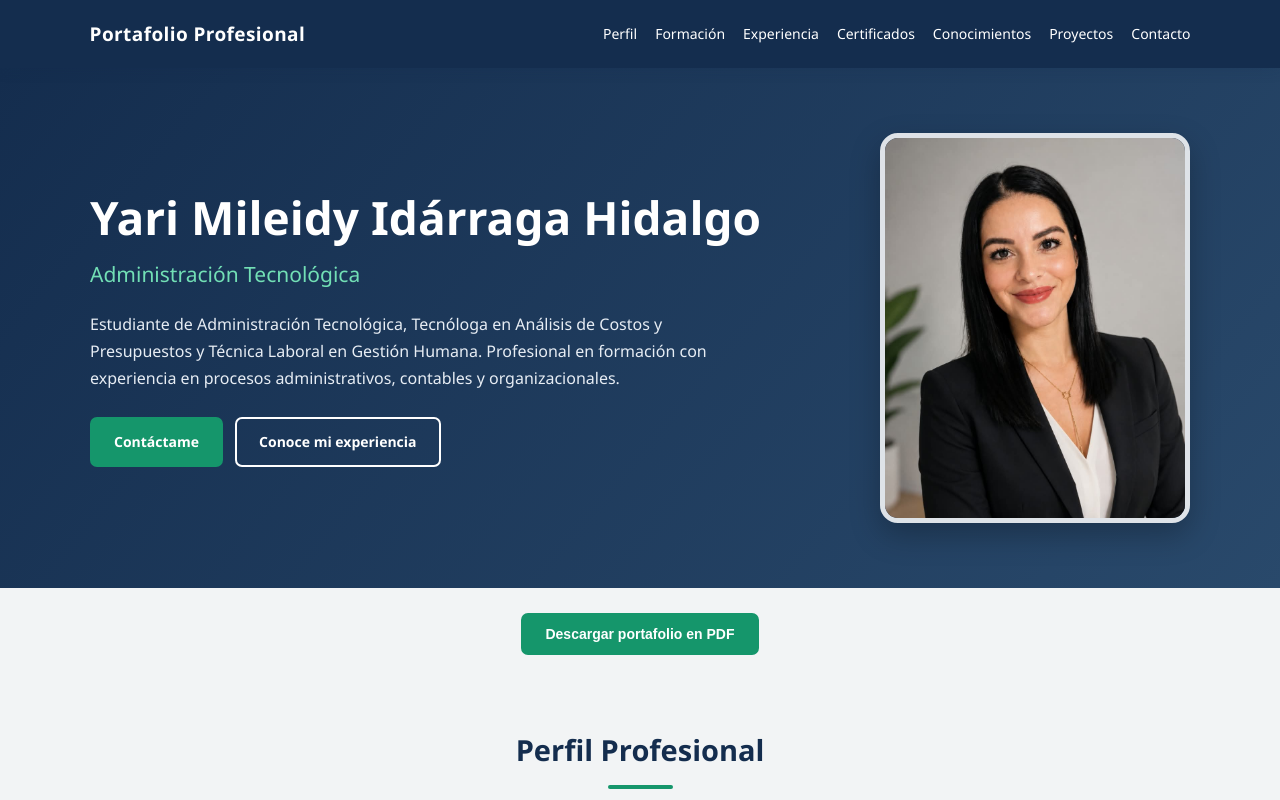
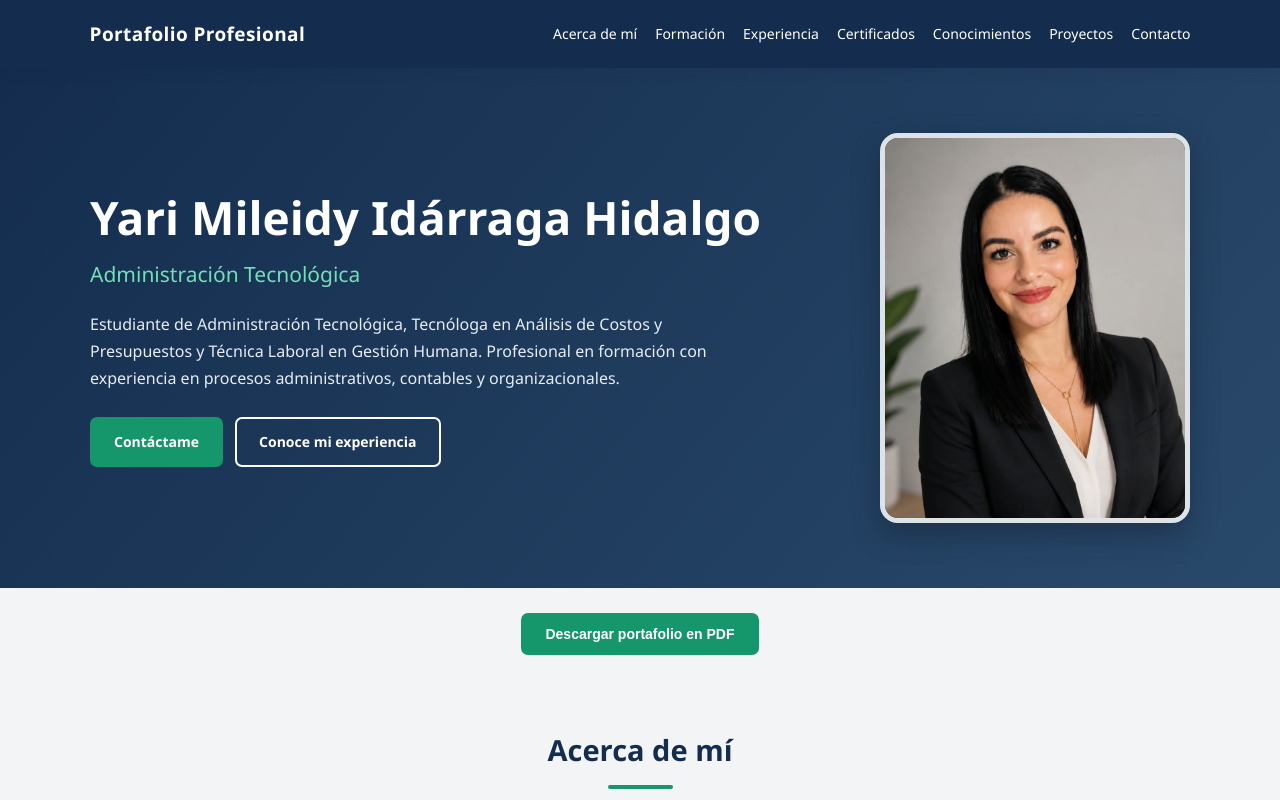
Before and after one commit to yarihidalgo4-del/Portafolio, a plain HTML site: page index.html in a window 1280 px wide. Shown: the top 800 px of the page. Drawn offline with Linux system fonts and the light colour scheme.

Commit message:
Update index.html

```diff
--- a/index.html
+++ b/index.html
@@ -455,7 +455,7 @@
     <div class="logo">Portafolio Profesional</div>
 
     <nav>
-      <a href="#perfil">Perfil</a>
+      <a href="#acerca-de-mi">Acerca de mí</a>
       <a href="#formacion">Formación</a>
       <a href="#experiencia">Experiencia</a>
       <a href="#certificados">Certificados</a>
@@ -503,8 +503,8 @@
     </button>
   </div>
 
-  <section id="perfil">
-    <h2 class="section-title">Perfil Profesional</h2>
+  <section id="acerca-de-mi">
+    <h2 class="section-title">Acerca de mí</h2>
 
     <div class="profile-text">
 
@@ -739,7 +739,6 @@
 
     <p>
       <strong>Correo electrónico:</strong>
-
       <a
         href="https://mail.google.com/mail/?view=cm&fs=1&to=yarihidalgo4@gmail.com&su=Contacto%20desde%20mi%20portafolio"
         target="_blank"
@@ -776,12 +775,11 @@
       </a>
 
       <a
-  class="social-btn secondary"
-  href="https://www.instagram.com/yari_ida?jplx=MWV6YnNqOWRld3o0bA=="
-  target="_blank"
-  rel="noopener noreferrer">
-  Instagram
-
+        class="social-btn secondary"
+        href="https://www.instagram.com/yari_id/"
+        target="_blank"
+        rel="noopener noreferrer">
+        Instagram
       </a>
 
       <a
```
